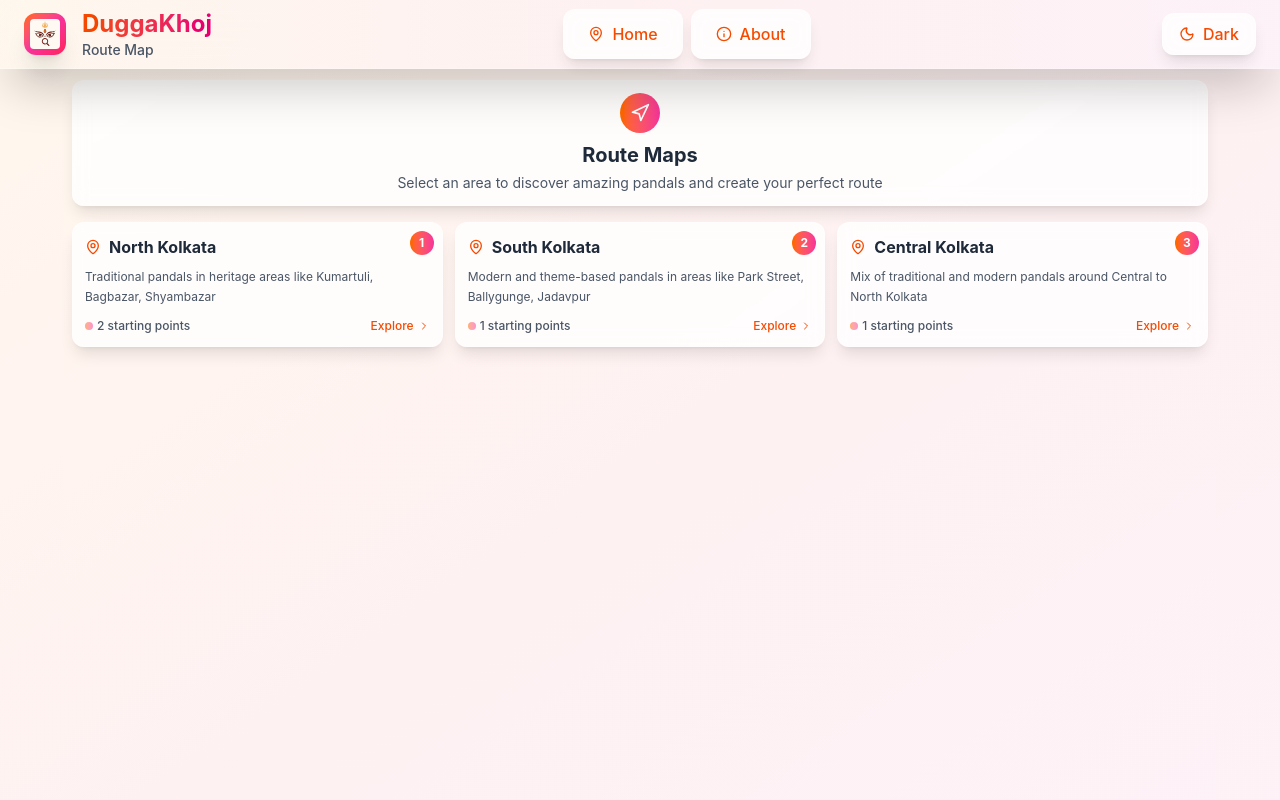
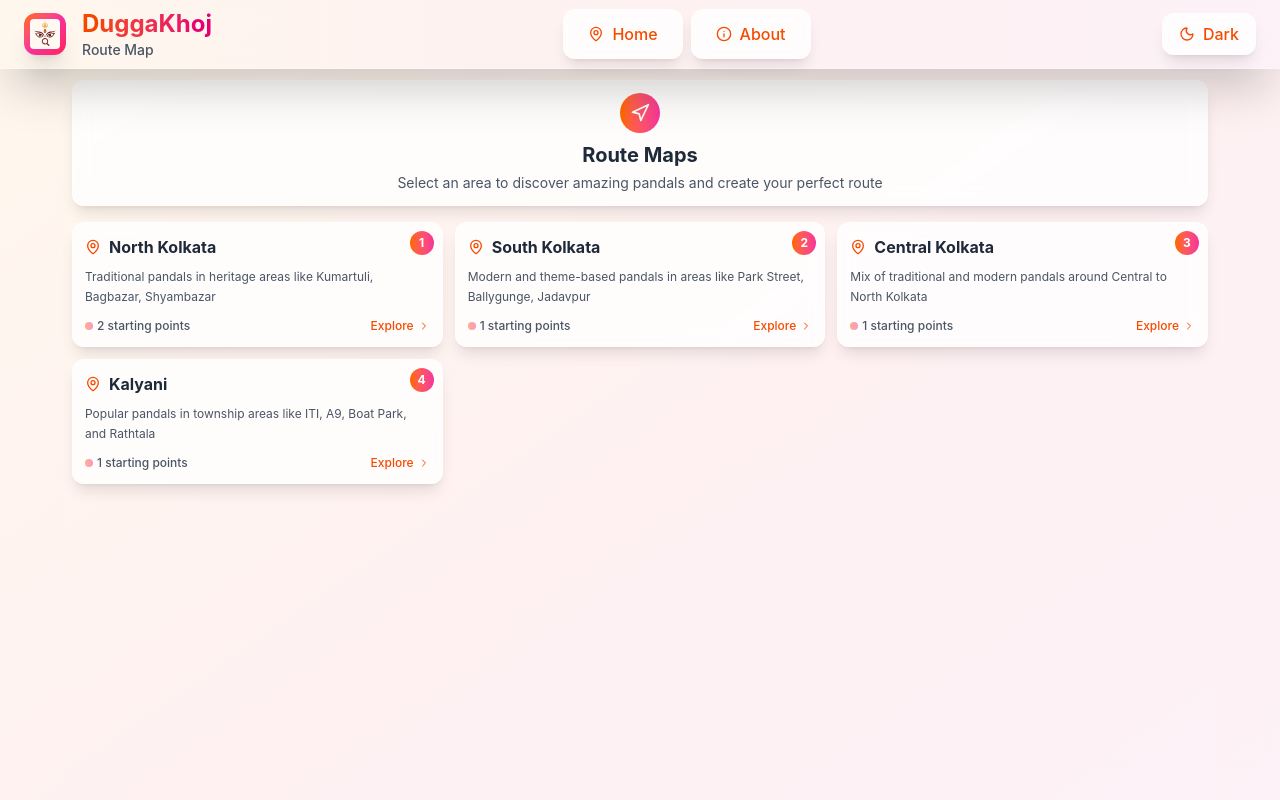
Before and after one commit to rajbodhak/pandal-finder, a Next.js app: page /routemap in a window 1280 px wide. Shown: the top 800 px of the page. Built offline with nearby package versions, Linux system fonts and the light colour scheme; no server answers.

Commit message:
Add Kalyani Route map and kalyani pandals

```diff
--- a/components/FilterBar.tsx
+++ b/components/FilterBar.tsx
@@ -29,6 +29,7 @@ export const FilterBar: React.FC<FilterBarProps> = ({
         { value: 'north_kolkata', label: 'North Kolkata' },
         { value: 'south_kolkata', label: 'South Kolkata' },
         { value: 'central_kolkata', label: 'Central Kolkata' },
+        { value: 'kalyani', label: 'Kalyani' }
     ];
 
     const clearFilters = () => {
@@ -145,7 +146,8 @@ export const FilterBar: React.FC<FilterBarProps> = ({
                         {/* Area */}
                         <div>
                             <label className="block text-xs font-semibold text-gray-700 dark:text-gray-300 mb-1">Area</label>
-                            <div className="space-y-1 max-h-28 overflow-y-auto bg-gray-50 dark:bg-gray-700 rounded-lg p-2 border border-gray-200 dark:border-gray-600">
+                            <div className="bg-gray-50 dark:bg-gray-700 rounded-lg p-2 border border-gray-200 dark:border-gray-600">
+                                <div className="grid grid-cols-2 gap-1">
                                     {areaOptions.map((option) => (
                                         <label key={option.value} className="flex items-center cursor-pointer hover:bg-orange-50 dark:hover:bg-orange-950/30 rounded p-1 transition-all">
                                             <input
@@ -167,6 +169,7 @@ export const FilterBar: React.FC<FilterBarProps> = ({
                             </div>
                         </div>
                     </div>
+                </div>
             )}
         </div>
     );
--- a/components/routemap/AreaConfig.ts
+++ b/components/routemap/AreaConfig.ts
@@ -53,5 +53,20 @@ export const KOLKATA_AREAS: AreaConfig[] = [
                 description: 'Central to North Kolkata Pandals exploring'
             }
         ]
-    }
+    },
+    {
+        id: 'kalyani',
+        name: 'kalyani',
+        displayName: 'Kalyani',
+        description: 'Popular pandals in township areas like ITI, A9, Boat Park, and Rathtala',
+        estimatedAreas: ['iti', 'a9', 'boatpark', 'rathtala'],
+        startingPoints: [
+            {
+                id: 'kalyani_station',
+                name: 'Kalyani Railway Station',
+                type: 'railway',
+                description: 'Gateway station to reach pandals in Kalyani township'
+            }
+        ]
+    },
 ];
--- a/components/routemap/ManualRouteService.ts
+++ b/components/routemap/ManualRouteService.ts
@@ -3,6 +3,7 @@ import { ManualRoute, Pandal } from '@/lib/types';
 import northKolkataRoutesData from '@/data/routes/north-kolkata.json';
 import southKolkataRoutesData from '@/data/routes/south-kolkata.json';
 import centralKolkataRouteData from '@/data/routes/central-kolkata.json';
+import kalyaniRouteData from "@/data/routes/kalyani.json";
 
 export class ManualRouteService {
     private static routes: ManualRoute[] = [];
@@ -17,7 +18,8 @@ export class ManualRouteService {
             this.routes = [
                 ...northKolkataRoutesData.routes as ManualRoute[],
                 ...southKolkataRoutesData.routes as ManualRoute[],
-                ...centralKolkataRouteData.routes as ManualRoute[]
+                ...centralKolkataRouteData.routes as ManualRoute[],
+                ...kalyaniRouteData.routes as ManualRoute[]
             ];
 
             this.isLoaded = true;
--- a/components/routemap/RouteDisplay.tsx
+++ b/components/routemap/RouteDisplay.tsx
@@ -87,7 +87,9 @@ const RouteDisplay: React.FC<RouteDisplayProps> = ({
             case 'walk': return 'bg-green-100 dark:bg-green-900 text-green-800 dark:text-green-200 border-green-300 dark:border-green-700';
             case 'bus': return 'bg-blue-100 dark:bg-blue-900 text-blue-800 dark:text-blue-200 border-blue-300 dark:border-blue-700';
             case 'metro': return 'bg-purple-100 dark:bg-purple-900 text-purple-800 dark:text-purple-200 border-purple-300 dark:border-purple-700';
-            case 'auto': return 'bg-yellow-100 dark:bg-yellow-900 text-yellow-800 dark:text-yellow-200 border-yellow-300 dark:border-yellow-700';
+            case 'auto':
+            case 'toto':
+                return 'bg-yellow-100 dark:bg-yellow-900 text-yellow-800 dark:text-yellow-200 border-yellow-300 dark:border-yellow-700';
             case 'taxi': return 'bg-gray-100 dark:bg-gray-800 text-gray-800 dark:text-gray-200 border-gray-300 dark:border-gray-600';
             case 'ferry': return 'bg-cyan-100 dark:bg-cyan-900 text-cyan-800 dark:text-cyan-200 border-cyan-300 dark:border-cyan-700';
             default: return 'bg-gray-100 dark:bg-gray-800 text-gray-800 dark:text-gray-200 border-gray-300 dark:border-gray-600';
--- a/components/routemap/RouteMapPage.tsx
+++ b/components/routemap/RouteMapPage.tsx
@@ -12,6 +12,7 @@ import { MapPin, AlertCircle } from 'lucide-react';
 
 import { NORTH_PANDALS } from '@/data/pandals/north-pandals';
 import { SOUTH_PANDALS } from '@/data/pandals/south-pandals';
+import { KALYANI_PANDALS } from "@/data/pandals/kalyani-pandals"
 import RoadmapHeader from './RouteMapHeader';
 import { LoadingSpinner } from '../LoadingSpinner';
 
@@ -23,7 +24,8 @@ const ALL_LOCAL_PANDALS: Pandal[] = [
     ...(NORTH_PANDALS as Pandal[]).map(pandal => ({
         ...pandal,
         area: 'central_kolkata' as const
-    }))
+    })),
+    ...(KALYANI_PANDALS as Pandal[])
 ];
 
 interface RouteMapPageProps {
--- /dev/null
+++ b/data/pandals/kalyani-pandals.ts
@@ -0,0 +1,92 @@
+import { Pandal } from "@/lib/types";
+
+export const KALYANI_PANDALS: Pandal[] = [
+    {
+        $id: "pandal_a9_square_park",
+        name: "A-9 Square Park",
+        address: "Block A9, Block A, Kalyani - 741235",
+        rating: 4.4,
+        crowd_level: "high",
+        area: "kalyani",
+        category: "theme-based",
+        latitude: 22.9678,
+        longitude: 88.4623
+    },
+    {
+        $id: "pandal_iti_more",
+        name: "ITI More",
+        address: "ITI More Ground, Block B-9, Kalyani - 741235",
+        rating: 4.7,
+        crowd_level: "high",
+        area: "kalyani",
+        category: "theme-based",
+        latitude: 22.9796,
+        longitude: 88.4385
+    },
+    {
+        $id: "pandal_kalyani_rathtala",
+        name: "Kalyani Rathtala",
+        address: "Rathtala, Kanchrapara, Kolkata - 741235",
+        rating: 4.3,
+        crowd_level: "medium",
+        area: "kalyani",
+        category: "theme-based",
+        latitude: 22.95963,
+        longitude: 88.42421
+    },
+    {
+        $id: "pandal_boat_park",
+        name: "Boat Park",
+        address: "B9, Block B, Kalyani - 741235",
+        rating: 4.2,
+        crowd_level: "medium",
+        area: "kalyani",
+        category: "theme-based",
+        latitude: 22.97735,
+        longitude: 88.43962
+    },
+    {
+        $id: "pandal_manimala_park",
+        name: "Manimala Park (B7)",
+        address: "B-12/164, Block B, Kalyani - 741235",
+        rating: 4.2,
+        crowd_level: "medium",
+        area: "kalyani",
+        category: "theme-based",
+        latitude: 22.9711,
+        longitude: 88.4385
+    },
+    {
+        $id: "pandal_kalyani_a2",
+        name: "Kalyani A-2",
+        address: "Block A2, Block A, Kalyani - 741235",
+        rating: 4.0,
+        crowd_level: "medium",
+        area: "kalyani",
+        category: "modern",
+        latitude: 22.972776879234,
+        longitude: 88.462623051277
+    },
+    {
+        $id: "pandal_kalyani_central_park",
+        name: "Kalyani Central Park",
+        address: "B8, Block B, Kalyani - 741235",
+        rating: 4.0,
+        crowd_level: "medium",
+        area: "kalyani",
+        category: "traditional",
+        latitude: 22.976848078068,
+        longitude: 88.434964499
+    },
+    {
+        $id: "pandal_nebula_park",
+        name: "Nebula Park",
+        address: "B1, Block B, Kalyani - 741235",
+        rating: 4.0,
+        crowd_level: "low",
+        area: "kalyani",
+        category: "theme-based",
+        latitude: 22.980352479117,
+        longitude: 88.426626896124
+    }
+];
--- /dev/null
+++ b/data/routes/kalyani.json
@@ -0,0 +1,152 @@
+{
+    "routes": [
+        {
+            "id": "kalyani_central_classic",
+            "name": "Kalyani Central Classic",
+            "description": "Popular traditional and theme-based pandals across major areas of Kalyani",
+            "areaId": "kalyani",
+            "startingPoint": {
+                "id": "kalyani_station",
+                "name": "Kalyani Railway Station",
+                "type": "railway",
+                "description": "Suburban station linking Kalyani with Sealdah and nearby areas"
+            },
+            "difficulty": "moderate",
+            "estimatedTotalTime": "3-4 hours",
+            "bestTimeToStart": "9:00 AM",
+            "pandalSequence": [
+                "pandal_a9_square_park",
+                "pandal_kalyani_a2",
+                "pandal_iti_more",
+                "pandal_boat_park",
+                "pandal_kalyani_central_park",
+                "pandal_manimala_park",
+                "pandal_nebula_park",
+                "pandal_kalyani_rathtala"
+            ],
+            "startingConnection": {
+                "startingPointId": "kalyani_station",
+                "firstPandalId": "pandal_a9_square_park",
+                "connection": {
+                    "fromPandalId": "kalyani_station",
+                    "toPandalId": "pandal_a9_square_park",
+                    "distance": 700,
+                    "estimatedTime": 10,
+                    "transportMode": "walk",
+                    "transportDetails": {
+                        "walkingRoute": "via Kalyani Station Rd"
+                    },
+                    "cost": 0,
+                    "notes": "via Kalyani Station Rd"
+                }
+            },
+            "routeSegments": [
+                {
+                    "fromPandalId": "pandal_a9_square_park",
+                    "toPandalId": "pandal_kalyani_a2",
+                    "distance": 800,
+                    "estimatedTime": 11,
+                    "transportMode": "walk",
+                    "transportDetails": {
+                        "walkingRoute": "via Rina Rd"
+                    },
+                    "cost": 0
+                },
+                {
+                    "fromPandalId": "pandal_kalyani_a2",
+                    "toPandalId": "pandal_iti_more",
+                    "distance": 2800,
+                    "estimatedTime": 8,
+                    "transportMode": "toto",
+                    "cost": 20,
+                    "notes": "Take an auto or toto from JNM Hospital Road or near Kalyani Station",
+                    "alternativeRoutes": [
+                        {
+                            "fromPandalId": "pandal_kalyani_a2",
+                            "toPandalId": "pandal_iti_more",
+                            "distance": 2800,
+                            "estimatedTime": 27,
+                            "transportMode": "walk",
+                            "transportDetails": {
+                                "walkingRoute": "via Hospital Rd/JNM Hospital Rd and A-B Connector/Bangaon - Kulpi Rd"
+                            },
+                            "cost": 0,
+                            "notes": "If you think you wanna explore Kalyani with friends"
+                        }
+                    ]
+                },
+                {
+                    "fromPandalId": "pandal_iti_more",
+                    "toPandalId": "pandal_boat_park",
+                    "distance": 400,
+                    "estimatedTime": 6,
+                    "transportMode": "walk",
+                    "transportDetails": {
+                        "walkingRoute": "Kalyani - Madanpur Rd"
+                    },
+                    "cost": 0
+                },
+                {
+                    "fromPandalId": "pandal_boat_park",
+                    "toPandalId": "pandal_kalyani_central_park",
+                    "distance": 550,
+                    "estimatedTime": 8,
+                    "transportMode": "walk",
+                    "transportDetails": {
+                        "walkingRoute": "Kalyani - Madanpur Rd"
+                    },
+                    "cost": 0
+                },
+                {
+                    "fromPandalId": "pandal_kalyani_central_park",
+                    "toPandalId": "pandal_manimala_park",
+                    "distance": 650,
+                    "estimatedTime": 9,
+                    "transportMode": "walk",
+                    "transportDetails": {
+                        "walkingRoute": "via Namita Rd"
+                    },
+                    "cost": 0
+                },
+                {
+                    "fromPandalId": "pandal_manimala_park",
+                    "toPandalId": "pandal_nebula_park",
+                    "distance": 800,
+                    "estimatedTime": 11,
+                    "transportMode": "walk",
+                    "transportDetails": {
+                        "walkingRoute": "via Congress Road"
+                    },
+                    "cost": 0,
+                    "notes": "This Pandal is optional and you can directly go to Rathtala"
+                },
+                {
+                    "fromPandalId": "pandal_nebula_park",
+                    "toPandalId": "pandal_kalyani_rathtala",
+                    "distance": 2300,
+                    "estimatedTime": 10,
+                    "transportMode": "toto",
+                    "transportDetails": {
+                        "walkingRoute": "via Bangaon - Kulpi Rd"
+                    },
+                    "cost": 0,
+                    "notes": "Go back to Kalyani Central Park and take an auto"
+                }
+            ],
+            "totalWalkingDistance": 1400,
+            "totalCost": 28,
+            "tips": [
+                "Start early (9 AM or 2 PM) to avoid afternoon crowds",
+                "Keep small change (₹10, ₹20 notes) for bus fares",
+                "Carry water bottle - walking can be tiring",
+                "Must visit A-9 Square, ITI More, Boat Park, Rathtala"
+            ],
+            "warnings": [
+                "Avoid travelling during peak hours (6-8 PM)",
+                "Be careful with belongings in crowded areas"
+            ],
+            "created_at": "2024-10-01T00:00:00Z",
+            "updated_at": "2024-10-01T00:00:00Z"
+        }
+    ]
+}
--- a/lib/types.ts
+++ b/lib/types.ts
@@ -8,7 +8,7 @@ export interface Pandal {
     rating?: number;
     imageUrl?: string;
     imageId?: string;
-    area: 'north_kolkata' | 'south_kolkata' | 'central_kolkata' | 'salt_lake' | 'new_town' | 'howrah' | 'other';
+    area: 'north_kolkata' | 'south_kolkata' | 'central_kolkata' | 'salt_lake' | 'new_town' | 'kalyani' | 'other';
     category?: 'traditional' | 'modern' | 'theme-based';
     special_features?: string[];
     crowd_level?: 'low' | 'medium' | 'high';
@@ -70,7 +70,7 @@ export interface RouteSegment {
     toPandalId: string;
     distance: number; // in meters
     estimatedTime: number; // in minutes
-    transportMode: 'walk' | 'bus' | 'metro' | 'auto' | 'taxi' | 'ferry';
+    transportMode: 'walk' | 'bus' | 'metro' | 'auto' | 'taxi' | 'ferry' | 'toto';
     transportDetails?: {
         busNumber?: string; // "45, 46A"
         metroLine?: string; // "Blue Line"
```
Lines whose indentation alone changed are shown as unchanged.
